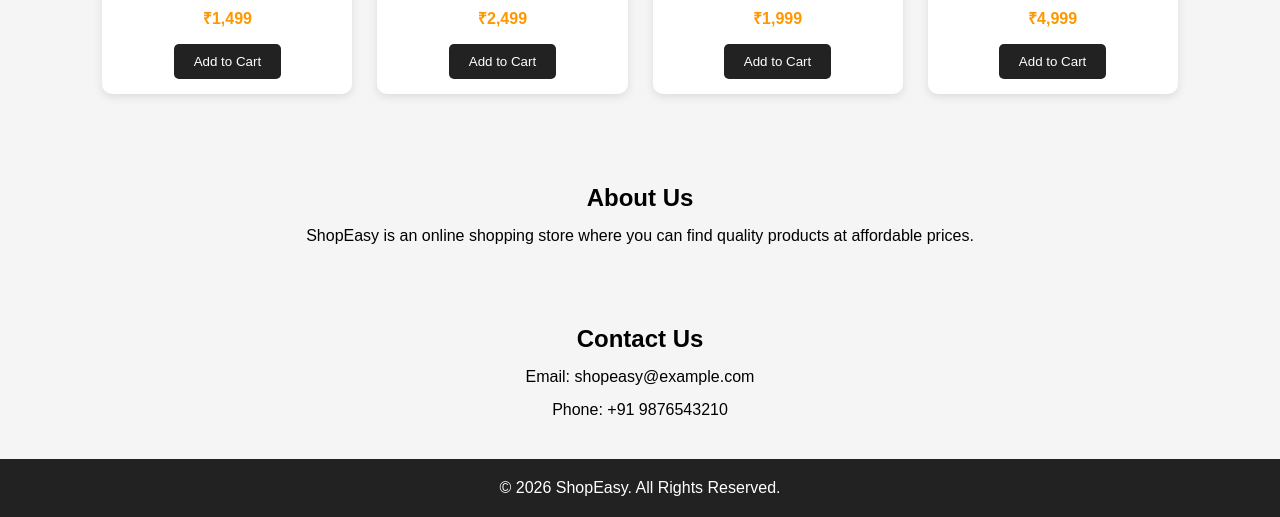
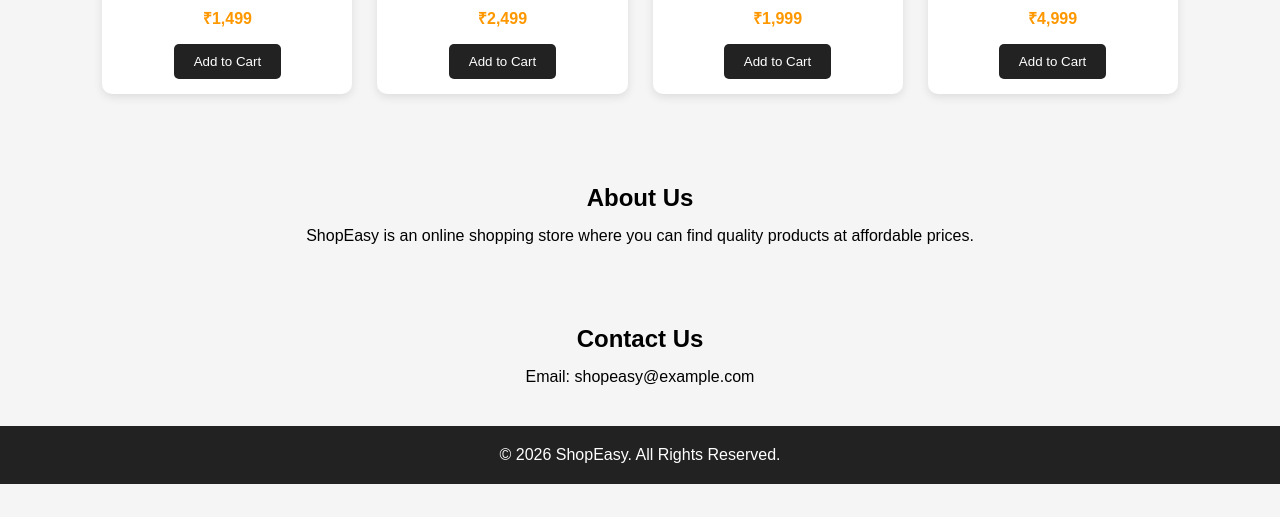
Before and after one commit to rajromiopaul/ShopEasy-e-commerce, a plain HTML site: page index.html in a window 1280 px wide. Shown: the part 736-1253 px from the top of the page. After the commit the page ends 1220 px from the top, so only its background shows below. Drawn offline with Linux system fonts and the light colour scheme.

Commit message:
Fix HTML structure and formatting issues

```diff
--- a/index.html
+++ b/index.html
@@ -79,7 +79,6 @@
      <section class="contact" id="contact">
 <h2>Contact Us</h2>
 <p>Email: shopeasy@example.com</p>
-<p>Phone: +91 9876543210</p>
      </section>
 
      <!-- Footer -->
```
